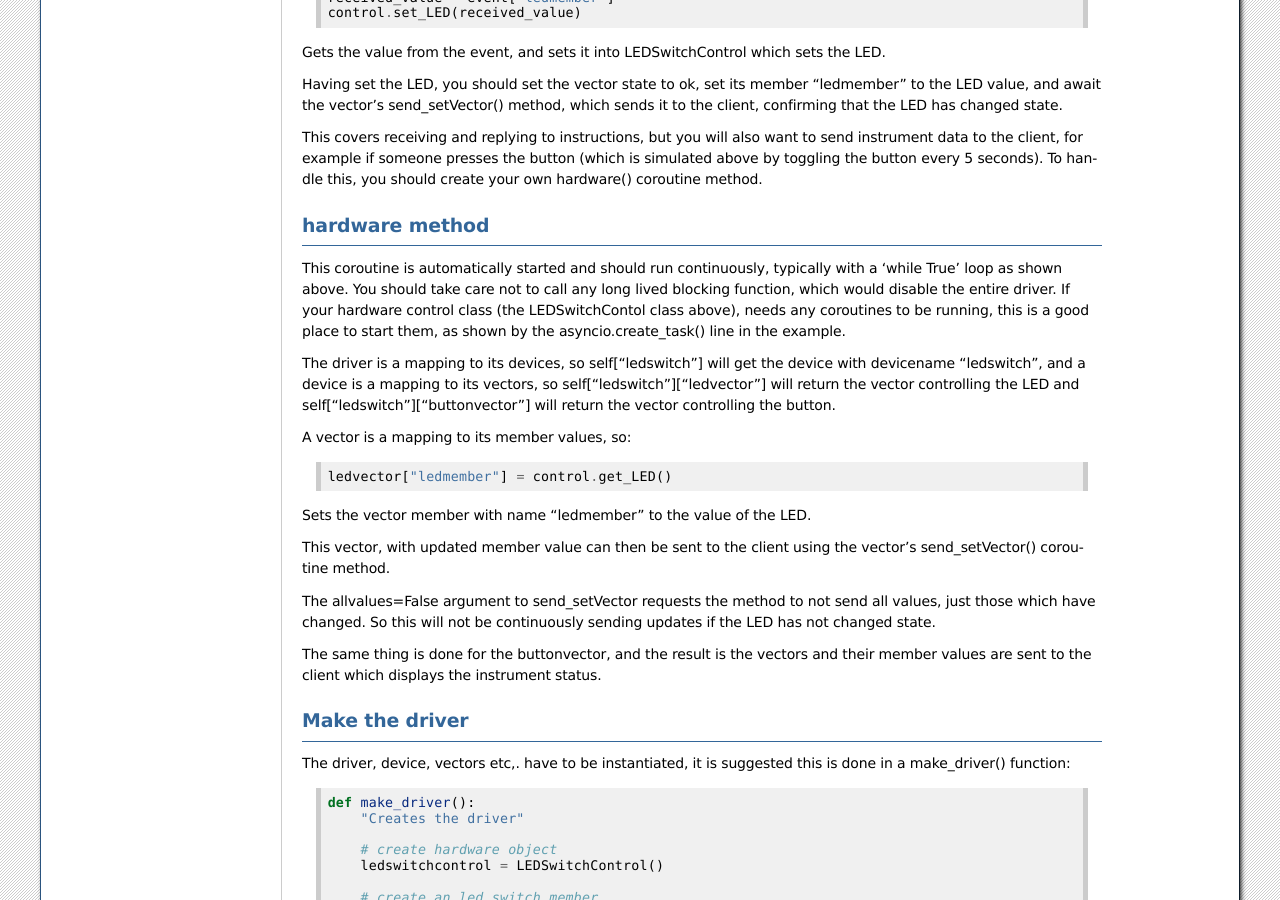
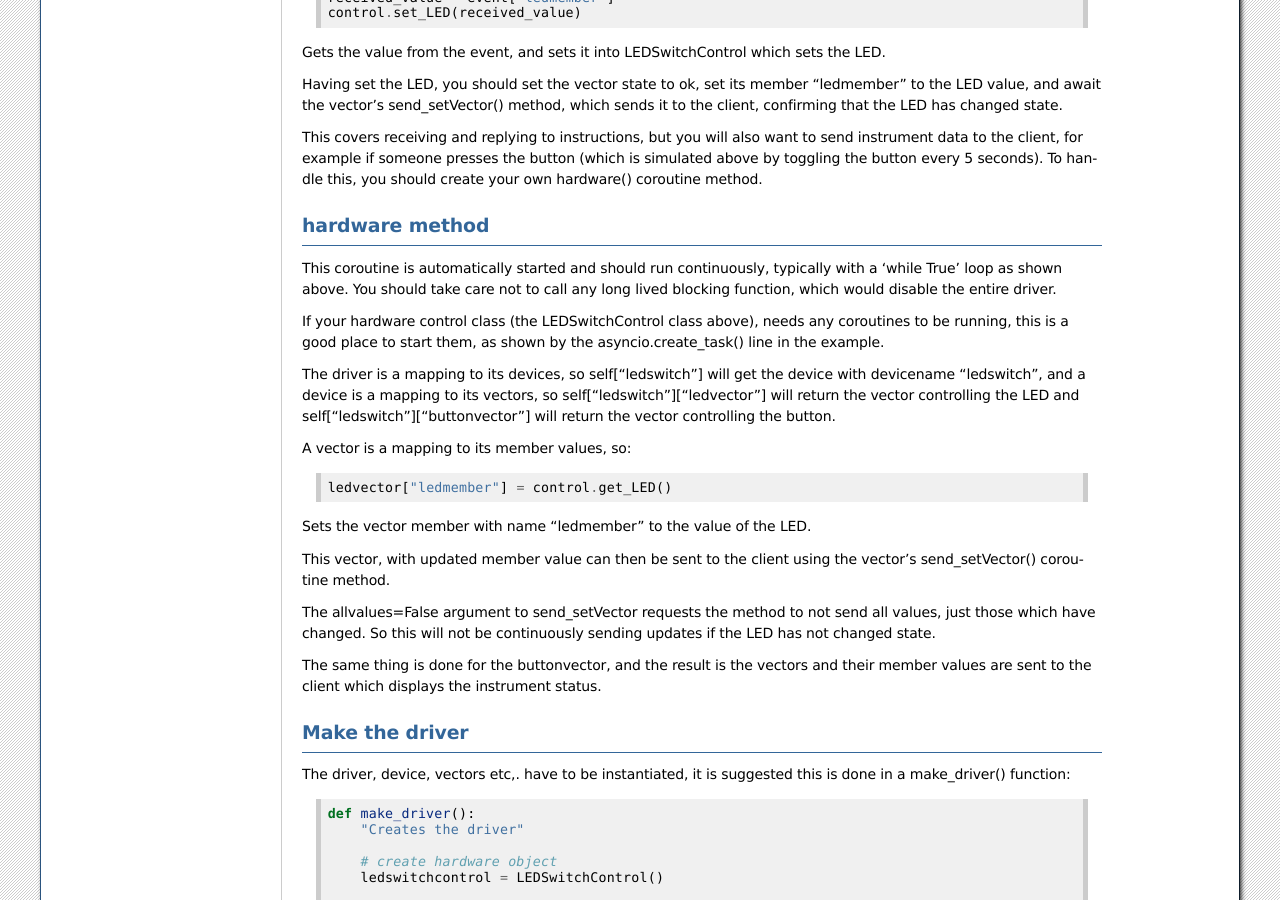
Before and after one commit to bernie-skipole/indipydriver, a Sphinx documentation site: the page built from docs/source/usage/summary.rst, in a window 1280 px wide and 900 px high, scrolled down 2511 px. Built offline with Sphinx 7.4.7, drawn with Linux system fonts in a browser that asks for light colours.

Commit message:
Further doc changes

```diff
--- a/docs/source/usage/example2.rst
+++ b/docs/source/usage/example2.rst
@@ -8,7 +8,8 @@ a 'newNumberVector', which causes the clientevent method to be called::
 
     from indipydriver import (IPyDriver, Device,
                               NumberVector, NumberMember,
-                              getProperties, newNumberVector
+                              getProperties, newNumberVector,
+                              IPyServer
                              )
 
 
--- a/docs/source/usage/summary.rst
+++ b/docs/source/usage/summary.rst
@@ -144,7 +144,9 @@ This covers receiving and replying to instructions, but you will also want to se
 hardware method
 ^^^^^^^^^^^^^^^
 
-This coroutine is automatically started and should run continuously, typically with a 'while True' loop as shown above. You should take care not to call any long lived blocking function, which would disable the entire driver.  If your hardware control class (the LEDSwitchContol class above), needs any coroutines to be running, this is a good place to start them, as shown by the asyncio.create_task() line in the example.
+This coroutine is automatically started and should run continuously, typically with a 'while True' loop as shown above. You should take care not to call any long lived blocking function, which would disable the entire driver.
+
+If your hardware control class (the LEDSwitchControl class above), needs any coroutines to be running, this is a good place to start them, as shown by the asyncio.create_task() line in the example.
 
 The driver is a mapping to its devices, so self["ledswitch"] will get the device with devicename "ledswitch", and a device is a mapping to its vectors, so self["ledswitch"]["ledvector"] will return the vector controlling the LED and self["ledswitch"]["buttonvector"] will return the vector controlling the button.
 
```
